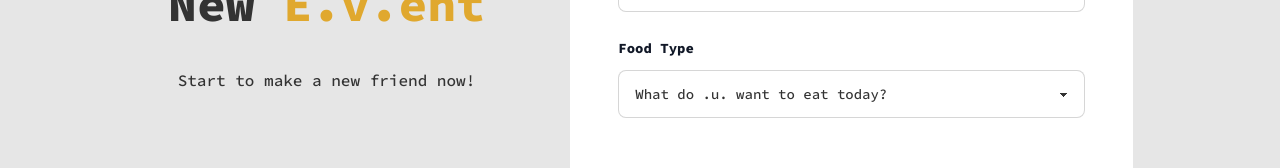
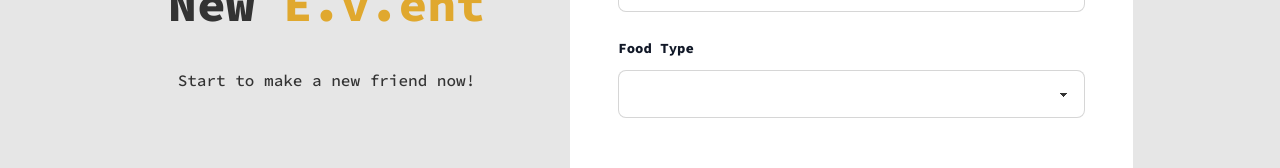
Before and after one commit to frafishen/MRT_FoodMap, a Vue app in the folder frontend/: page /newEvent in a window 1280 px wide. Shown: the part 432-600 px from the top of the page. Built offline with nearby package versions, Linux system fonts and the light colour scheme.

Commit message:
new Event v-model type

```diff
--- a/frontend/src/views/NewEvent.vue
+++ b/frontend/src/views/NewEvent.vue
@@ -37,9 +37,9 @@
                   <div class="sm:col-span-2">
                     <label for="foodtype" class="block text-sm font-semibold leading-6 text-gray-900">Food Type</label>
                     <div class="mt-2.5">
-                      <select name="types" id="types" class="flex justify-end select select-bordered w-full font-normal">
+                      <select name="types" id="types" v-model="type" class="flex justify-end select select-bordered w-full font-normal">
                         <option disabled selected class="text-primary">What do .u. want to eat today?</option>
-                        <option v-for="[key, value] in Object.entries(foodTypes)" :key="key">
+                        <option v-for="[key, value] in Object.entries(foodTypes)" :key="key" :value="key">
                           {{ value }}
                         </option>
                       </select>
@@ -76,7 +76,7 @@ export default {
       date: '',
       time: '',
       station: '',
-      type: 'hotpot',
+      type: '',
       foodTypes: {
         BBQ: 'BBQ',
         hotpot: 'Hot Pot',
```
